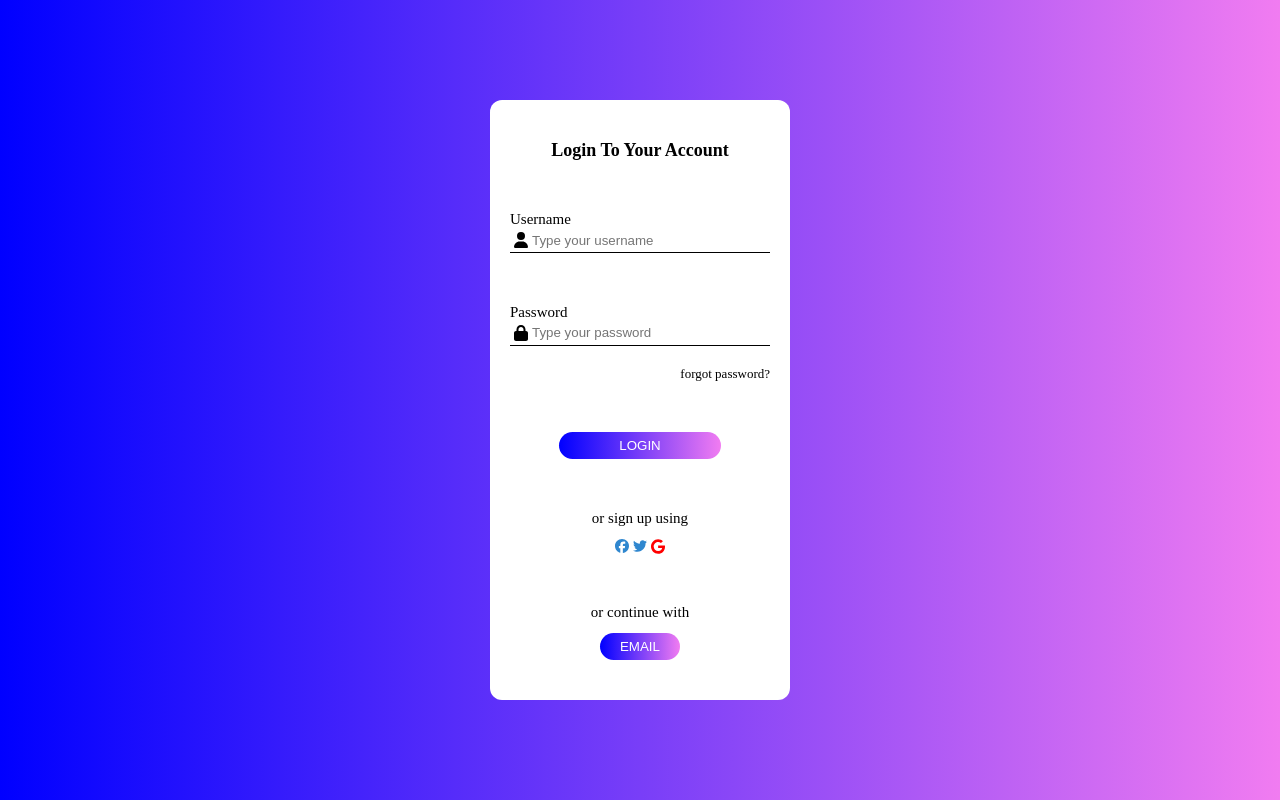
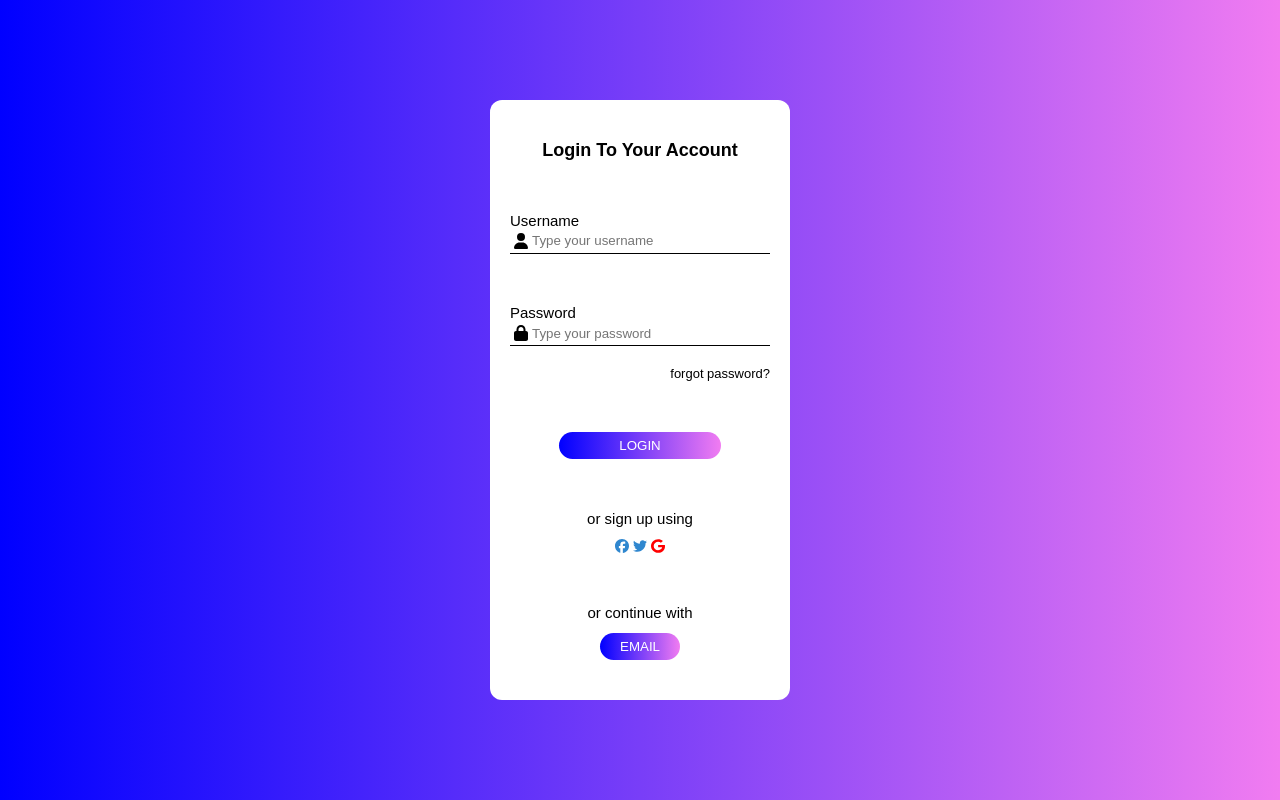
Before and after one commit to czDamian/login-form-1, a plain HTML site: page index.html in a window 1280 px wide. Drawn offline with Linux system fonts and the light colour scheme.

Commit message:
Update style.css

```diff
--- a/style.css
+++ b/style.css
@@ -3,11 +3,7 @@
   margin: 0;
   padding: 0;
 }
-
-@font-face {
-  font-family: "Montserrat";
-  src: url('https://fonts.googleapis.com/css2?family=Montserrat:ital,wght@0,100..900;1,100..900&display=swap');
-}
+@import url('https://fonts.googleapis.com/css2?family=Montserrat:ital,wght@0,100..900;1,100..900&display=swap');
 
 body {
   width: 100%;
@@ -16,7 +12,7 @@ body {
   min-height: 100vh;
   display: grid;
   place-items: center;
-  font-family: "Montserrat";
+  font-family: "Montserrat", sans-serif;
 }
 
 
```
